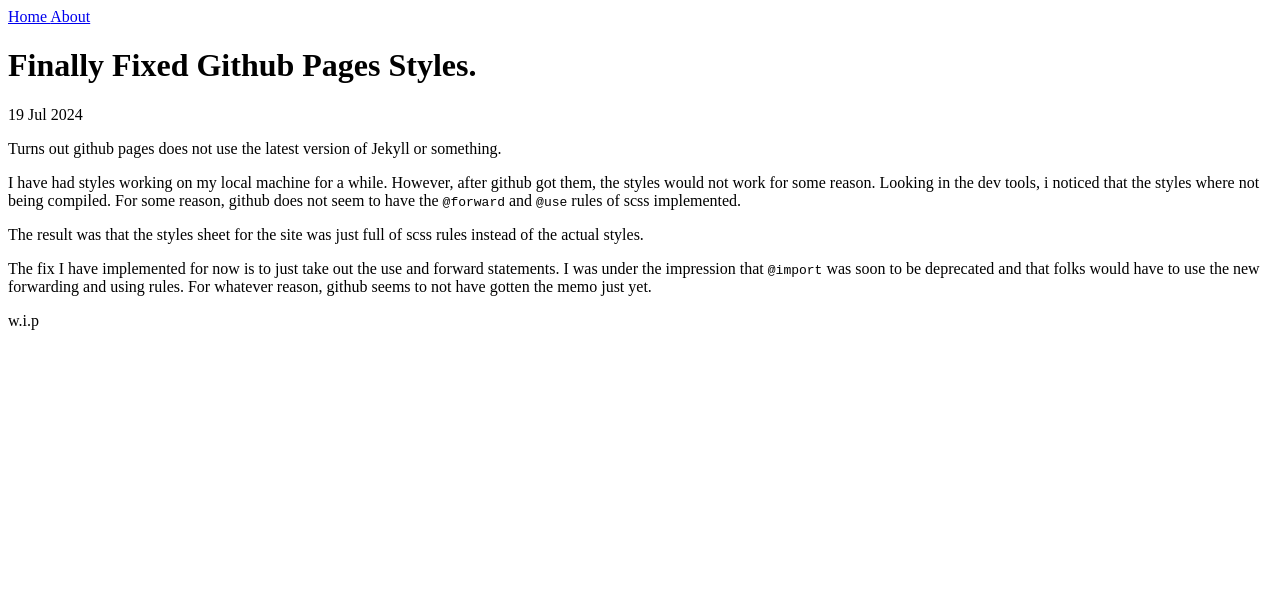
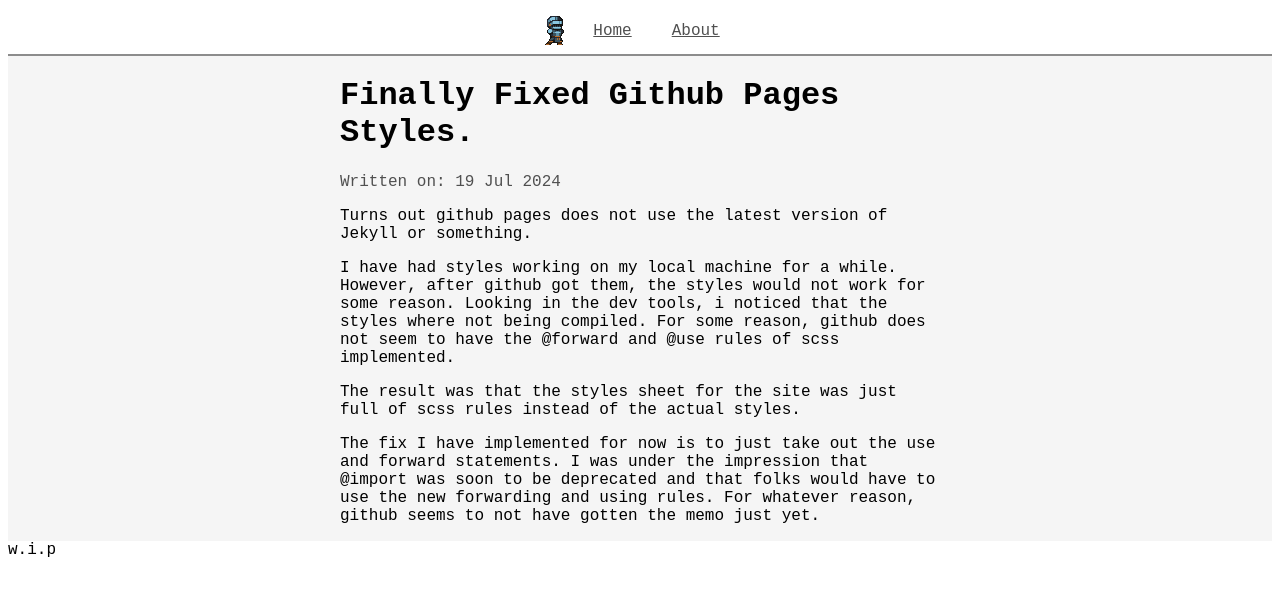
Before and after one commit to ahobobo/ahobobo.github.io, a Jekyll site: the page built from _posts/2024-07-19-fixed-the-styles.md, in a window 1280 px wide. Shown: the top 596 px of the page. Built offline with Jekyll 4.4.1, drawn with Linux system fonts in a browser that asks for light colours.

Commit message:
add more styles.

```diff
--- a/_includes/navigation.html
+++ b/_includes/navigation.html
@@ -1,6 +1,9 @@
-<nav>
+<nav class="nav">
+    <div>
+        <img  src="/assets/images/knight.png" />
+    </div>
 {% for item in site.data.navigation %}
-    <a href="{{ item.link }}" {% if page.url == item.link %}class="current"{% endif %}>
+    <a href="{{ item.link }}" class="nav-btn {% if page.url == item.link %}nav-btn--current{% endif %}">
         {{ item.name }}
     </a>
 {% endfor %}
--- a/_layouts/blog.html
+++ b/_layouts/blog.html
@@ -2,6 +2,8 @@
 layout: main
 ---
 
-<h1 class="blog-tile">{{ page.title }}</h1>
-<p class="blog-date">{{ page.date | date_to_string }}</p>
+<h1>{{ page.title }}</h1>
+<div class="blog-date">
+    <p class="blog-date__date">Written on: {{ page.date | date_to_string }}</p>
+</div>
 {{ content }}
--- a/_layouts/main.html
+++ b/_layouts/main.html
@@ -1,15 +1,14 @@
 <!DOCTYPE html>
 <html>
-
     <head>
         <meta charset="utf-8">
         <title>{{ page.title }}</title>
-        <link rel="stylesheet" href="assets/css/styles.css">
+        <link rel="stylesheet" href="/assets/css/styles.css">
     </head>
     <body>
         {% include navigation.html %}
         <div class="main-content-container">
-            <div class="blog-content">
+            <div class="main-content-container__content">
                 {{ content }}
             </div>
         </div>
--- a/assets/css/styles.css
+++ b/assets/css/styles.css
@@ -8,7 +8,8 @@
     --orange: #ff6060;
     --light-grey: #f5f5f5;
     --dark-grey: #505050;
-    --grey: #c8c8c888;
+    --mid-grey: #8c8c8c;
+    --grey: #c8c8c8;
 
     /* fonts */
     --font: Courier New, Verdana, Arial;
@@ -24,7 +25,6 @@
 
 * {
     font-family: var(--font);
-    background-color: var(--white);
 }
 
 p {
@@ -40,3 +40,56 @@ strong {
 a {
     color: var(--link-color);
 }
+
+ul {
+    padding: 0;
+}
+
+li::marker {
+    content: "";
+}
+
+/* main content container */
+
+.main-content-container {
+    display: flex;
+    justify-content: center;
+    background-color: var(--light-grey);
+}
+
+.main-content-container__content {
+    max-width: 600px;
+}
+
+/* blog date */
+
+.blog-date {
+}
+
+.blog-date__date {
+    color: var(--dark-grey);
+}
+
+/* nav bar */
+
+.nav {
+    display: flex;
+    justify-content: center;
+    align-items: center;
+    border-bottom: 2px solid var(--mid-grey);
+}
+
+/* buttons */
+
+.nav-btn {
+    height: 46px;
+    line-height: 46px;
+    padding: 0px 20px;
+    background-color: var(--white);
+    color: var(--dark-grey);
+}
+
+.nav-btn--current {
+    color: var(--black);
+    background-color: var(--grey);
+}
```
Also changed, not shown: _posts/2024-07-25-scss-out-css-in.md (added, +12 -0 lines), assets/images/knight.png (added).
